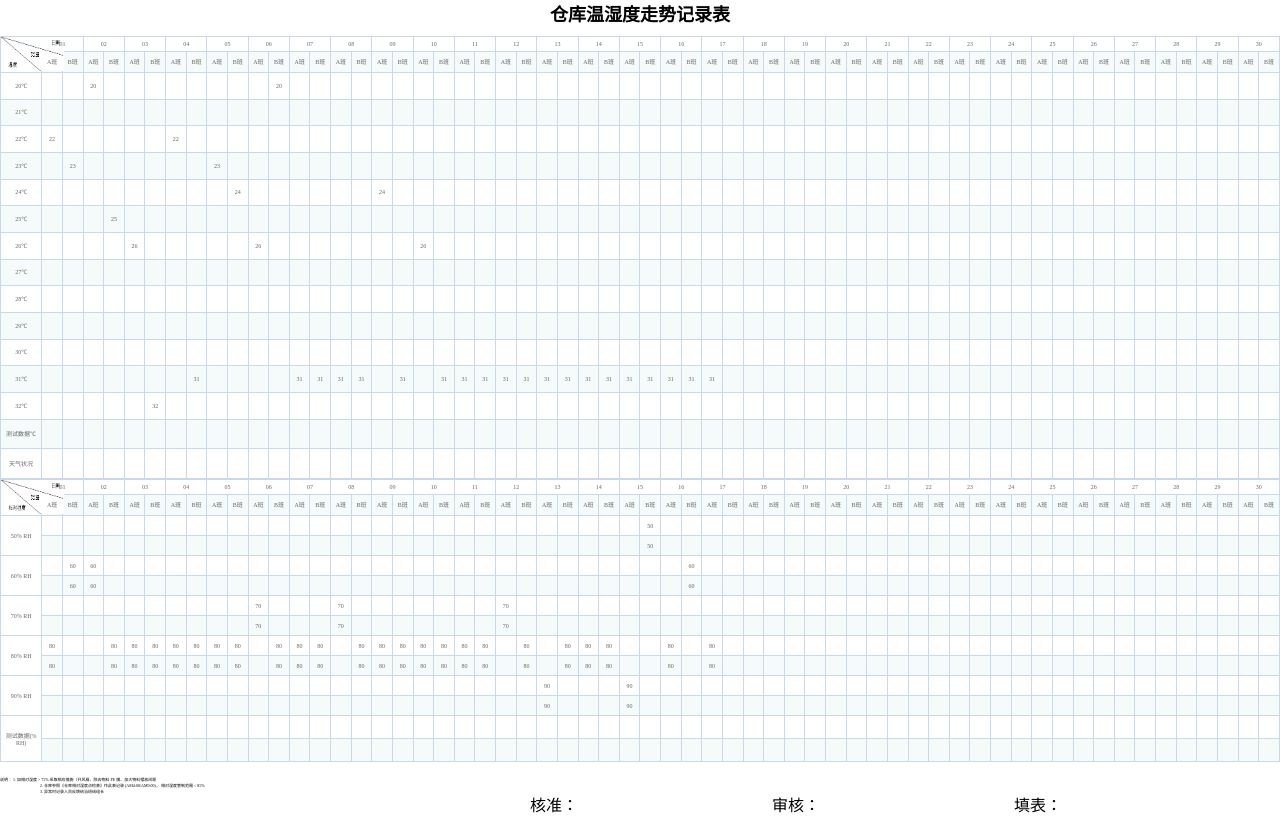
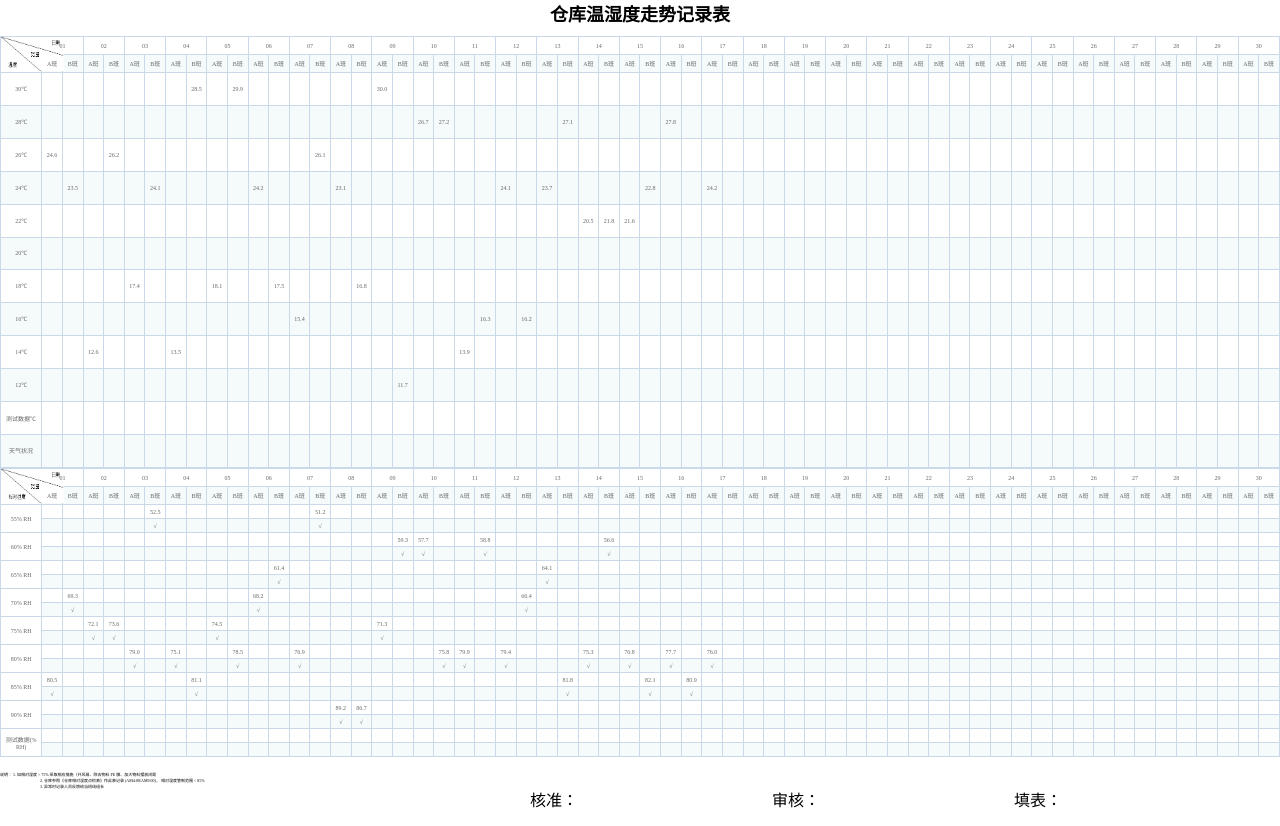
Before and after one commit to AmbroseCdMeng/Vue_TrendTable, a plain HTML site: page index.html in a window 1280 px wide. Drawn offline with nearby package versions, Linux system fonts and the light colour scheme.

Commit message:
Update index.html

```diff
--- a/index.html
+++ b/index.html
@@ -43,6 +43,7 @@
         table th {
             border: 1px solid #cad9ea;
             color: #666;
+			height:13px;
             max-height: 30px;
             width: 30px;
         }
@@ -92,7 +93,7 @@
                 <tr v-for="t in tem_datas">
                     <td class="thead-col" v-text="t.flag + '℃'"></td>
                     <td v-for="i in getAllDays().length * 2"
-                        v-text="t.flag == ~~(t.tem_data[date_list[i]]) ? t.tem_data[date_list[i]] : ''"></td>
+                        v-text="t.flag == tem_text_flag(Math.round(t.tem_data[date_list[i]])) ? t.tem_data[date_list[i]] : ''"></td>
                 </tr>
                 <tr>
                     <td class="thead-col">测试数据℃</td>
@@ -119,8 +120,10 @@
             <tbody>
                 <tr v-for="(t, i) in hum_datas">
                     <td rowspan="2" class="thead-col" v-if="i % 2 == 0"  v-text="t.flag + '% RH'"></td>
-                    <td v-for="n in getAllDays().length * 2"
-                        v-text="t.flag == ~~(t.hum_data[date_list[n]]) ? t.hum_data[date_list[n]] : ''"></td>
+                    <td v-for="n in getAllDays().length * 2" v-if="i % 2 == 0"
+                        v-text="t.flag == hum_text_flag(t.hum_data[date_list[n]]) ? t.hum_data[date_list[n]] : ''"></td>
+					<td v-for="n in getAllDays().length * 2" v-if="i % 2 == 1"
+                        v-text="t.flag == hum_text_flag(t.hum_data[date_list[n]]) ? '√' : ''"></td>
                 </tr>
                 <tr>
                     <td rowspan="2" class="thead-col">测试数据(% RH)</td>
@@ -168,9 +171,17 @@
                 min_hum: 0,// 最小湿度
                 max_hum: 0,// 最大湿度
                 flag_hums: [],//湿度数组
-                flag_hum_step: 10//湿度步长
+                flag_hum_step: 5//湿度步长
             },
             methods: {
+				//温度数据展示规则，可以根据需求自定义。
+			    tem_text_flag(n){
+					return this.flag_tems.find(i => Math.abs(n - i) < this.flag_tem_step);
+				},
+				//湿度数据展示规则，可以根据需求自定义
+				hum_text_flag(n){
+					return this.flag_hums.find(i => n <= i);
+				},
                 //根据日期区间获取所有日期，返回数组
                 getAllDays() {
                     var allDays = [];
@@ -186,15 +197,16 @@
                 //温度数组为空时，自动根据其他设定填充温度数组
                 fill_flag_tem() {
                     if (this.flag_tems.length == 0) {
-
                         if (!this.max_tem)
                             this.max_tem = Math.max(...Object.values(this.tem_data))
                         if (!this.min_tem)
                             this.min_tem = Math.min(...Object.values(this.tem_data))
-
+						//降序
                         while (this.min_tem <= this.max_tem) {
-                            this.flag_tems.push(this.min_tem)
-                            this.min_tem = this.min_tem + this.flag_tem_step
+							this.max_tem = parseFloat(this.max_tem)
+							this.min_tem = parseFloat(this.min_tem)
+                            this.flag_tems.push(this.max_tem)
+                            this.max_tem = (this.max_tem - this.flag_tem_step).toFixed(1)
                         }
                     }
                 },
@@ -205,10 +217,13 @@
                             this.max_hum = Math.max(...Object.values(this.hum_data))
                         if (!this.min_hum)
                             this.min_hum = Math.min(...Object.values(this.hum_data))
+						//升序
                         while (this.min_hum <= this.max_hum) {
+							this.min_hum = parseFloat(this.min_hum)
+							this.max_hum = parseFloat(this.max_hum)
                             this.flag_hums.push(this.min_hum)
                             this.flag_hums.push(this.min_hum)
-                            this.min_hum = this.min_hum += this.flag_hum_step
+                            this.min_hum = (this.min_hum += this.flag_hum_step).toFixed(1)
                         }
                     }
                 }
@@ -262,84 +277,84 @@
                 this.flag_tems = []
                 this.max_tem = ''
                 this.min_tem = ''
-                this.flag_tem_step = 1
+                this.flag_tem_step = 2
 
                 this.flag_hums = []
                 this.max_hum = 90
-                this.min_hum = 50
-                this.flag_hum_step = 10
+                this.min_hum = 55
+                this.flag_hum_step = 5
 
                 this.tem_data = {
-                    "2020-06-01-A": 22,
-                    "2020-06-01-B": 22,
-                    "2020-06-02-A": 23,
-                    "2020-06-02-B": 20,
-                    "2020-06-03-A": 25,
-                    "2020-06-03-B": 26,
-                    "2020-06-04-A": 32,
-                    "2020-06-04-B": 22,
-                    "2020-06-05-A": 31,
-                    "2020-06-05-B": 23,
-                    "2020-06-06-A": 24,
-                    "2020-06-06-B": 26,
-                    "2020-06-07-A": 20,
-                    "2020-06-07-B": 31,
-                    "2020-06-08-A": 31,
-                    "2020-06-08-B": 31,
-                    "2020-06-09-A": 31,
-                    "2020-06-09-B": 24,
-                    "2020-06-10-A": 31,
-                    "2020-06-10-B": 26,
-                    "2020-06-11-A": 31,
-                    "2020-06-11-B": 31,
-                    "2020-06-12-A": 31,
-                    "2020-06-12-B": 31,
-                    "2020-06-13-A": 31,
-                    "2020-06-13-B": 31,
-                    "2020-06-14-A": 31,
-                    "2020-06-14-B": 31,
-                    "2020-06-15-A": 31,
-                    "2020-06-15-B": 31,
-                    "2020-06-16-A": 31,
-                    "2020-06-16-B": 31,
-                    "2020-06-17-A": 31,
-                    "2020-06-17-B": 31,
+                    "2020-06-01-A": (Math.random()*20+10).toFixed(1),
+                    "2020-06-01-B": (Math.random()*20+10).toFixed(1),
+                    "2020-06-02-A": (Math.random()*20+10).toFixed(1),
+                    "2020-06-02-B": (Math.random()*20+10).toFixed(1),
+                    "2020-06-03-A": (Math.random()*20+10).toFixed(1),
+                    "2020-06-03-B": (Math.random()*20+10).toFixed(1),
+                    "2020-06-04-A": (Math.random()*20+10).toFixed(1),
+                    "2020-06-04-B": (Math.random()*20+10).toFixed(1),
+                    "2020-06-05-A": (Math.random()*20+10).toFixed(1),
+                    "2020-06-05-B": (Math.random()*20+10).toFixed(1),
+                    "2020-06-06-A": (Math.random()*20+10).toFixed(1),
+                    "2020-06-06-B": (Math.random()*20+10).toFixed(1),
+                    "2020-06-07-A": (Math.random()*20+10).toFixed(1),
+                    "2020-06-07-B": (Math.random()*20+10).toFixed(1),
+                    "2020-06-08-A": (Math.random()*20+10).toFixed(1),
+                    "2020-06-08-B": (Math.random()*20+10).toFixed(1),
+                    "2020-06-09-A": (Math.random()*20+10).toFixed(1),
+                    "2020-06-09-B": (Math.random()*20+10).toFixed(1),
+                    "2020-06-10-A": (Math.random()*20+10).toFixed(1),
+                    "2020-06-10-B": (Math.random()*20+10).toFixed(1),
+                    "2020-06-11-A": (Math.random()*20+10).toFixed(1),
+                    "2020-06-11-B": (Math.random()*20+10).toFixed(1),
+                    "2020-06-12-A": (Math.random()*20+10).toFixed(1),
+                    "2020-06-12-B": (Math.random()*20+10).toFixed(1),
+                    "2020-06-13-A": (Math.random()*20+10).toFixed(1),
+                    "2020-06-13-B": (Math.random()*20+10).toFixed(1),
+                    "2020-06-14-A": (Math.random()*20+10).toFixed(1),
+                    "2020-06-14-B": (Math.random()*20+10).toFixed(1),
+                    "2020-06-15-A": (Math.random()*20+10).toFixed(1),
+                    "2020-06-15-B": (Math.random()*20+10).toFixed(1),
+                    "2020-06-16-A": (Math.random()*20+10).toFixed(1),
+                    "2020-06-16-B": (Math.random()*20+10).toFixed(1),
+                    "2020-06-17-A": (Math.random()*20+10).toFixed(1),
+                    "2020-06-17-B": (Math.random()*20+10).toFixed(1),
                 }
                 this.hum_data = {
-                    "2020-06-01-A": 80,
-                    "2020-06-01-B": 80,
-                    "2020-06-02-A": 60,
-                    "2020-06-02-B": 60,
-                    "2020-06-03-A": 80,
-                    "2020-06-03-B": 80,
-                    "2020-06-04-A": 80,
-                    "2020-06-04-B": 80,
-                    "2020-06-05-A": 80,
-                    "2020-06-05-B": 80,
-                    "2020-06-06-A": 80,
-                    "2020-06-06-B": 70,
-                    "2020-06-07-A": 80,
-                    "2020-06-07-B": 80,
-                    "2020-06-08-A": 80,
-                    "2020-06-08-B": 70,
-                    "2020-06-09-A": 80,
-                    "2020-06-09-B": 80,
-                    "2020-06-10-A": 80,
-                    "2020-06-10-B": 80,
-                    "2020-06-11-A": 80,
-                    "2020-06-11-B": 80,
-                    "2020-06-12-A": 80,
-                    "2020-06-12-B": 70,
-                    "2020-06-13-A": 80,
-                    "2020-06-13-B": 90,
-                    "2020-06-14-A": 80,
-                    "2020-06-14-B": 80,
-                    "2020-06-15-A": 80,
-                    "2020-06-15-B": 90,
-                    "2020-06-16-A": 50,
-                    "2020-06-16-B": 80,
-                    "2020-06-17-A": 60,
-                    "2020-06-17-B": 80,
+                    "2020-06-01-A": (Math.random()*40+50).toFixed(1),
+                    "2020-06-01-B": (Math.random()*40+50).toFixed(1),
+                    "2020-06-02-A": (Math.random()*40+50).toFixed(1),
+                    "2020-06-02-B": (Math.random()*40+50).toFixed(1),
+                    "2020-06-03-A": (Math.random()*40+50).toFixed(1),
+                    "2020-06-03-B": (Math.random()*40+50).toFixed(1),
+                    "2020-06-04-A": (Math.random()*40+50).toFixed(1),
+                    "2020-06-04-B": (Math.random()*40+50).toFixed(1),
+                    "2020-06-05-A": (Math.random()*40+50).toFixed(1),
+                    "2020-06-05-B": (Math.random()*40+50).toFixed(1),
+                    "2020-06-06-A": (Math.random()*40+50).toFixed(1),
+                    "2020-06-06-B": (Math.random()*40+50).toFixed(1),
+                    "2020-06-07-A": (Math.random()*40+50).toFixed(1),
+                    "2020-06-07-B": (Math.random()*40+50).toFixed(1),
+                    "2020-06-08-A": (Math.random()*40+50).toFixed(1),
+                    "2020-06-08-B": (Math.random()*40+50).toFixed(1),
+                    "2020-06-09-A": (Math.random()*40+50).toFixed(1),
+                    "2020-06-09-B": (Math.random()*40+50).toFixed(1),
+                    "2020-06-10-A": (Math.random()*40+50).toFixed(1),
+                    "2020-06-10-B": (Math.random()*40+50).toFixed(1),
+                    "2020-06-11-A": (Math.random()*40+50).toFixed(1),
+                    "2020-06-11-B": (Math.random()*40+50).toFixed(1),
+                    "2020-06-12-A": (Math.random()*40+50).toFixed(1),
+                    "2020-06-12-B": (Math.random()*40+50).toFixed(1),
+                    "2020-06-13-A": (Math.random()*40+50).toFixed(1),
+                    "2020-06-13-B": (Math.random()*40+50).toFixed(1),
+                    "2020-06-14-A": (Math.random()*40+50).toFixed(1),
+                    "2020-06-14-B": (Math.random()*40+50).toFixed(1),
+                    "2020-06-15-A": (Math.random()*40+50).toFixed(1),
+                    "2020-06-15-B": (Math.random()*40+50).toFixed(1),
+                    "2020-06-16-A": (Math.random()*40+50).toFixed(1),
+                    "2020-06-16-B": (Math.random()*40+50).toFixed(1),
+                    "2020-06-17-A": (Math.random()*40+50).toFixed(1),
+                    "2020-06-17-B": (Math.random()*40+50).toFixed(1),
                 }
             }
         });
```
